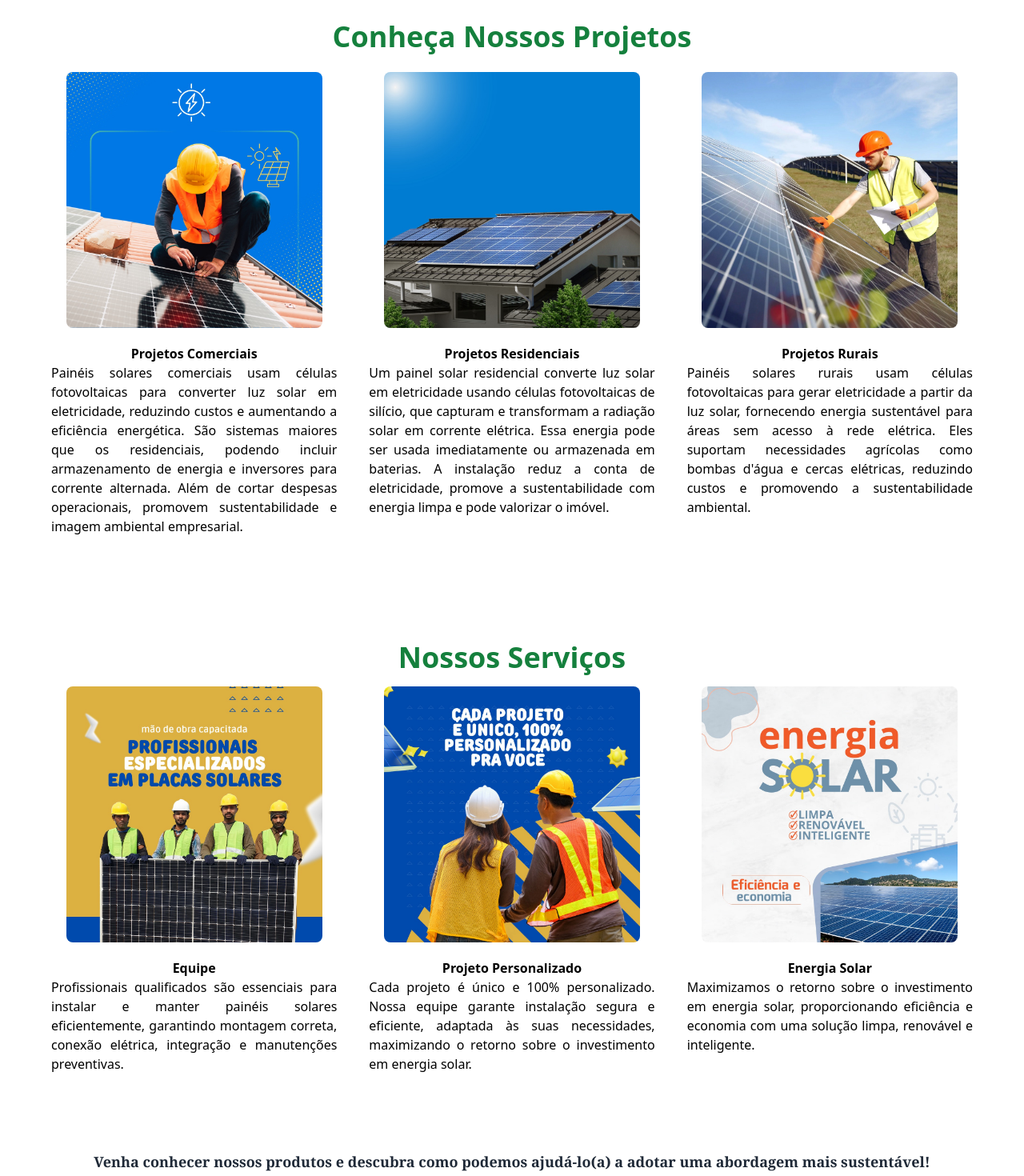
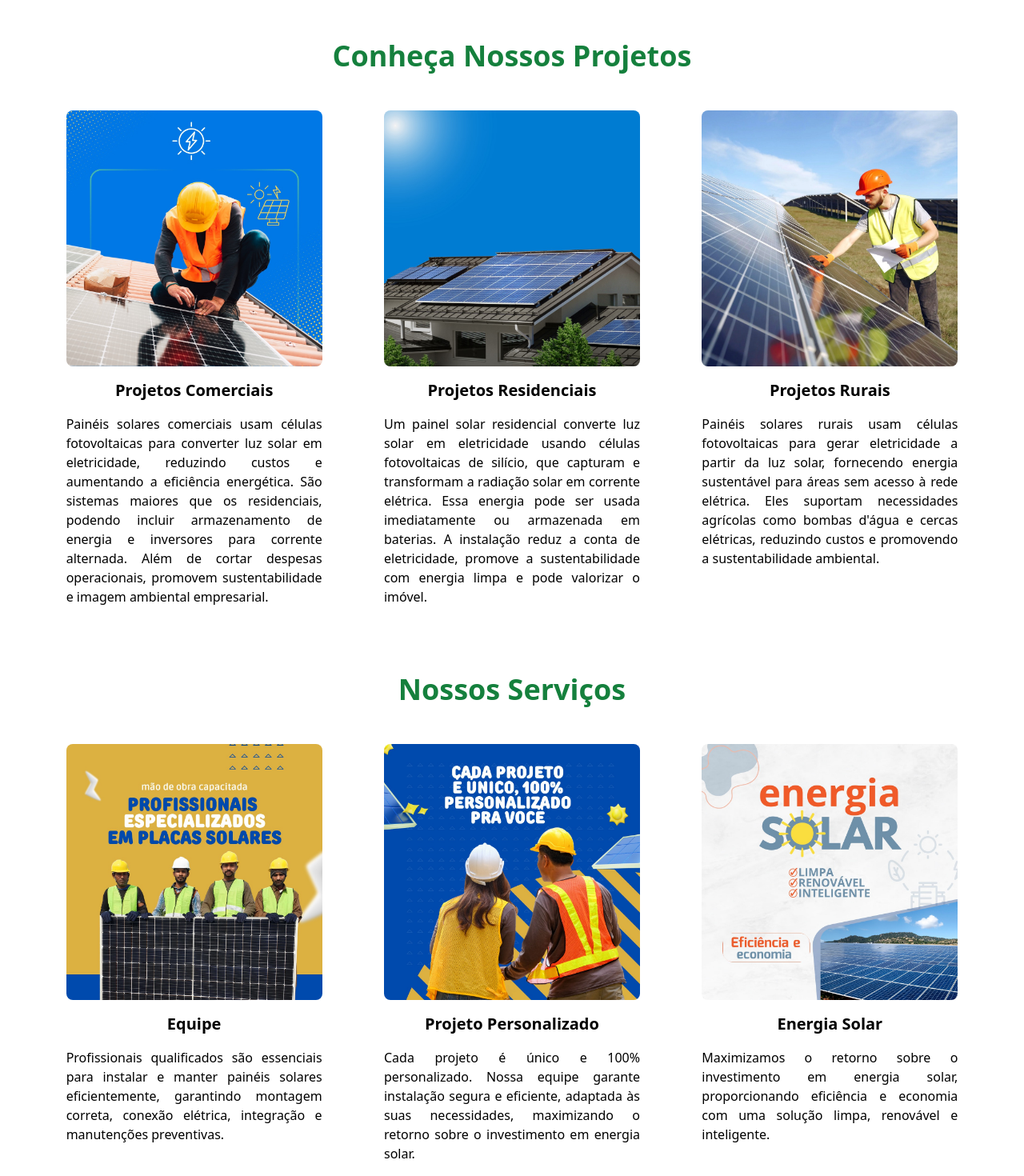
Before and after one commit to Projeto-integrador-Sollarium/Front, a React (Vite) app: page / in a window 1280 px wide. Shown: the part 1280-2750 px from the top of the page at 80% size. Built offline with nearby package versions, Linux system fonts and the light colour scheme.

Commit message:
Alterando a página Home - textos

```diff
--- a/src/Pages/Home/Home.tsx
+++ b/src/Pages/Home/Home.tsx
@@ -42,51 +42,49 @@ function Home() {
                     </div>
 
                 </div>
-
-
             </div>
             {/* Nosos Projetos - explicando cada um */}
             <div className=" container mx-auto px-4 flex justify-center min-h-8 py-10 m-5">
                 <div className="text-center w-full max-w-6xl">
-                    <h2 className='font-bold text-4xl text-green-700 py-6'>Conheça Nossos Projetos</h2>
-                    <div className="grid grid-cols-3 md:grid-cols-4 lg:grid-cols-8 gap-10">
-                        <div className="text-center">
-                            <img src={imageR} alt="Rural" className="rounded-lg w-80 h-80 mx-auto mb-5"/>
-                            <h3 className='font-bold'>Projetos Comerciais</h3>
+                    <h2 className='font-bold text-4xl text-green-700 py-12'>Conheça Nossos Projetos</h2>
+                    <div className="grid grid-cols-3 sm:grid-cols-1 md:grid-cols-4 lg:grid-cols-8 gap-10">
+                        <div className="text-center w-80 h-80 mx-auto mb-5">
+                            <img src={imageR} alt="Rural" className="rounded-lg "/>
+                            <h3 className='font-bold text-xl py-4'>Projetos Comerciais</h3>
                             <p className='text-justify'>Painéis solares comerciais usam células fotovoltaicas para converter luz solar em eletricidade, reduzindo custos e aumentando a eficiência energética. São sistemas maiores que os residenciais, podendo incluir armazenamento de energia e inversores para corrente alternada. Além de cortar despesas operacionais, promovem sustentabilidade e imagem ambiental empresarial.</p>
                         </div>
-                        <div className="text-center">
-                            <img src={image2} alt="Rural" className="rounded-lg w-80 h-80 mx-auto mb-5"/>
-                            <h3 className='font-bold'>Projetos Residenciais</h3>
-                            <p className='text-justify'>Um painel solar residencial converte luz solar em eletricidade usando células fotovoltaicas de silício, que capturam e transformam a radiação solar em corrente elétrica. Essa energia pode ser usada imediatamente ou armazenada em baterias. A instalação reduz a conta de eletricidade, promove a sustentabilidade com energia limpa e pode valorizar o imóvel.</p>
+                        <div className="text-center w-80 h-80 mx-auto mb-5">
+                            <img src={image2} alt="Rural" className="rounded-lg"/>
+                            <h3 className='font-bold text-xl py-4'>Projetos Residenciais</h3>
+                            <p className='text-justify '>Um painel solar residencial converte luz solar em eletricidade usando células fotovoltaicas de silício, que capturam e transformam a radiação solar em corrente elétrica. Essa energia pode ser usada imediatamente ou armazenada em baterias. A instalação reduz a conta de eletricidade, promove a sustentabilidade com energia limpa e pode valorizar o imóvel.</p>
                         </div>
-                        <div className="text-center">
-                            <img src={image3} alt="Rural" className="rounded-lg w-80 h-80 mx-auto mb-5"/>
-                            <h3 className='font-bold'>Projetos Rurais</h3>
-                            <p className='text-justify'>Painéis solares rurais usam células fotovoltaicas para gerar eletricidade a partir da luz solar, fornecendo energia sustentável para áreas sem acesso à rede elétrica. Eles suportam necessidades agrícolas como bombas d'água e cercas elétricas, reduzindo custos e promovendo a sustentabilidade ambiental.</p>
+                        <div className="text-center w-80 h-80 mx-auto mb-5">
+                            <img src={image3} alt="Rural" className="rounded-lg "/>
+                            <h3 className='font-bold text-xl py-4'>Projetos Rurais</h3>
+                            <p className='text-justify '>Painéis solares rurais usam células fotovoltaicas para gerar eletricidade a partir da luz solar, fornecendo energia sustentável para áreas sem acesso à rede elétrica. Eles suportam necessidades agrícolas como bombas d'água e cercas elétricas, reduzindo custos e promovendo a sustentabilidade ambiental.</p>
                         </div>
                     </div>
                 </div>
             </div>
 
             {/* Nosos serviços - explicando cada um */}
-            <div className="container mx-auto px-4 flex justify-center  min-h-8 py-10">
+            <div className="container mx-auto px-4 flex justify-center  min-h-8 py-60">
                 <div className="text-center w-full max-w-6xl py-4">
-                    <h2 className='font-bold text-4xl text-green-700 py-4'>Nossos Serviços</h2>
+                    <h2 className='font-bold text-4xl text-green-700 py-12'>Nossos Serviços</h2>
                     <div className="grid grid-cols-3 md:grid-cols-4 lg:grid-cols-4 gap-10">
-                        <div className="text-center">
-                            <img src={servico1} alt="Rural" className="rounded-lg w-80 h-80 mx-auto mb-5"/>
-                            <h3 className='font-bold'>Equipe</h3>
-                            <p className='text-justify'>Profissionais qualificados são essenciais para instalar e manter painéis solares eficientemente, garantindo montagem correta, conexão elétrica, integração e manutenções preventivas.</p>
+                        <div className="text-center w-80 h-80 mx-auto mb-5">
+                            <img src={servico1} alt="Rural" className="rounded-lg"/>
+                            <h3 className='font-bold text-xl py-4'>Equipe</h3>
+                            <p className='text-justify w-80 h-80 mx-auto mb-5'>Profissionais qualificados são essenciais para instalar e manter painéis solares eficientemente, garantindo montagem correta, conexão elétrica, integração e manutenções preventivas.</p>
                         </div>
-                        <div className="text-center">
-                            <img src={servico2} alt="Rural" className="rounded-lg w-80 h-80 mx-auto mb-5"/>
-                            <h3 className='font-bold'>Projeto Personalizado</h3>
+                        <div className="text-center w-80 h-80 mx-auto mb-5">
+                            <img src={servico2} alt="Rural" className="rounded-lg "/>
+                            <h3 className='font-bold text-xl py-4'>Projeto Personalizado</h3>
                             <p className='text-justify'>Cada projeto é único e 100% personalizado. Nossa equipe garante instalação segura e eficiente, adaptada às suas necessidades, maximizando o retorno sobre o investimento em energia solar.</p>
                         </div>
-                        <div className="text-center">
-                            <img src={servico3} alt="Rural" className="rounded-lg w-80 h-80 mx-auto mb-5"/>
-                            <h3 className='font-bold'>Energia Solar</h3>
+                        <div className="text-center w-80 h-80 mx-auto mb-5">
+                            <img src={servico3} alt="Rural" className="rounded-lg"/>
+                            <h3 className='font-bold text-xl py-4'>Energia Solar</h3>
                             <p className='text-justify'>Maximizamos o retorno sobre o investimento em energia solar, proporcionando eficiência e economia com uma solução limpa, renovável e inteligente.</p>
                         </div>
                     </div>
@@ -94,7 +92,7 @@ function Home() {
             </div>
 
             {/* Texto convidando para ver os produtos */}
-            <div className="container mx-auto px-4 flex justify-center items-center mt-10">
+            <div className="container mx-auto flex justify-center items-center">
                 <p className="text-center text-lg text-gray-800 font-bold font-serif">
                     Venha conhecer nossos produtos e descubra como podemos ajudá-lo(a) a adotar uma abordagem mais sustentável!
                 </p>
```
